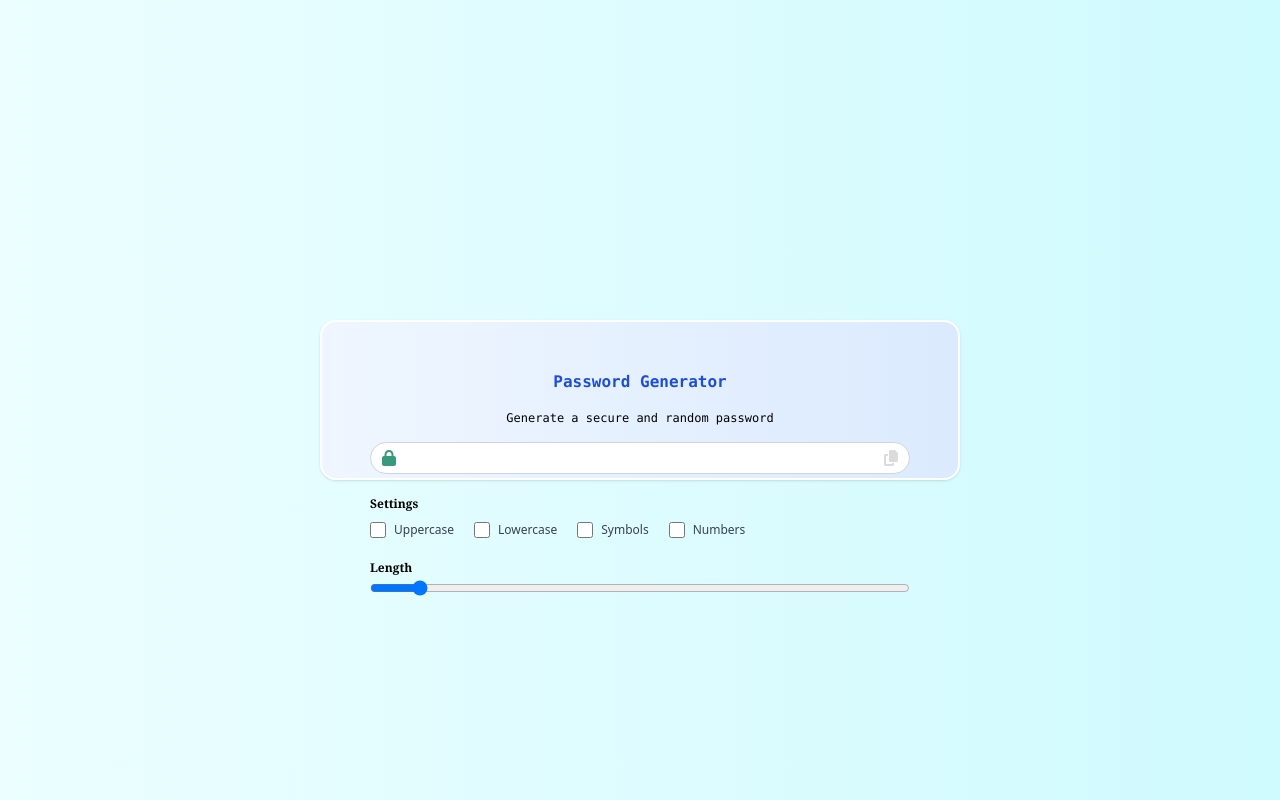
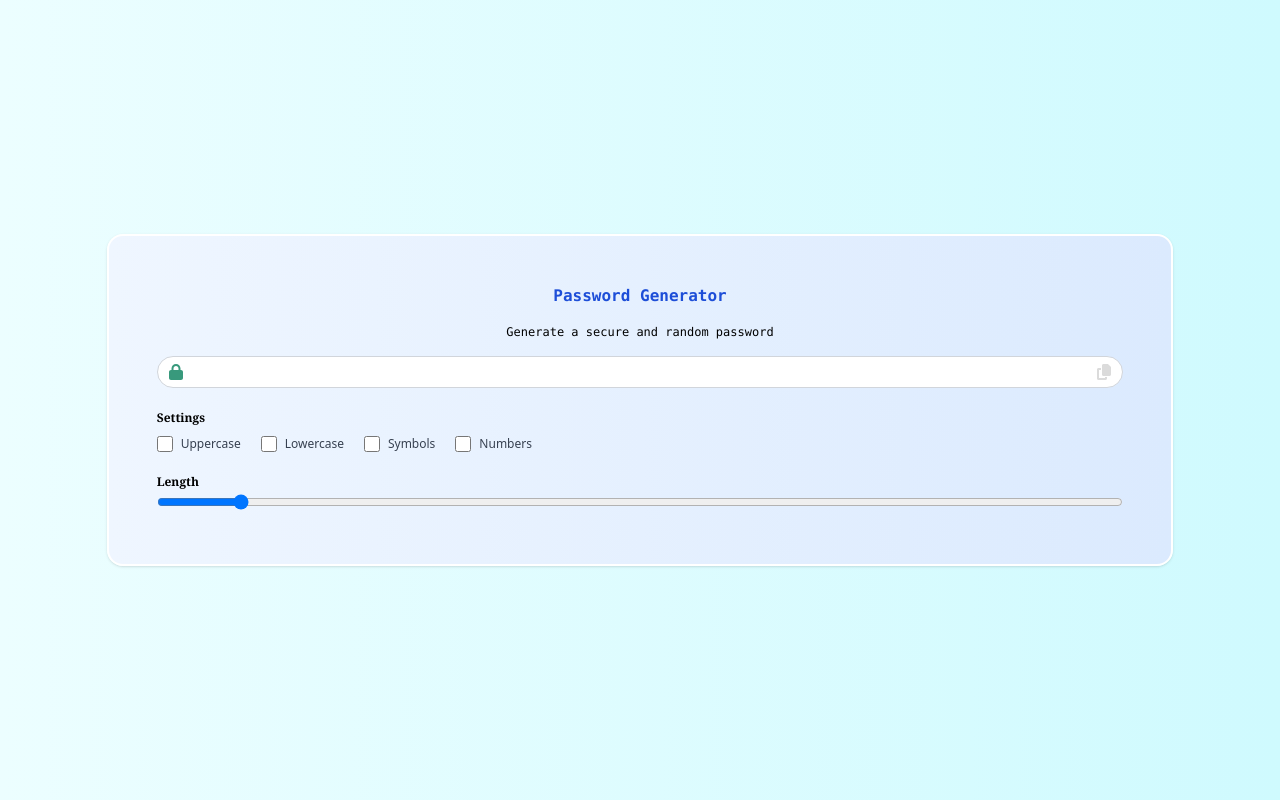
Before and after one commit to sritaj/react_passwordGenerator, a React (Vite) app: page / in a window 1280 px wide. Built offline with nearby package versions, Linux system fonts and the light colour scheme.

Commit message:
Fixed issues with height and making items to center

```diff
--- a/src/components/PasswordGenerator.jsx
+++ b/src/components/PasswordGenerator.jsx
@@ -4,8 +4,8 @@ import SettingsMenu from "./SettingsMenu";
 
 const PasswordGenerator = () => {
   return (
-    <div className="w-full h-screen bg-gradient-to-r from-cyan-50 to-cyan-100 flex justify-center">
-      <div className="w-5/6 rounded-2xl border-2 border-white shadow m-80 p-12 bg-gradient-to-r from-blue-50 to-blue-100">
+    <div className="w-full h-screen bg-gradient-to-r from-cyan-50 to-cyan-100 flex justify-center items-center">
+      <div className="w-5/6 h-fit rounded-2xl border-2 border-white shadow p-12 bg-gradient-to-r from-blue-50 to-blue-100">
         <h1 className="text-center font-bold text-blue-700 font-mono">
           Password Generator
         </h1>
```
